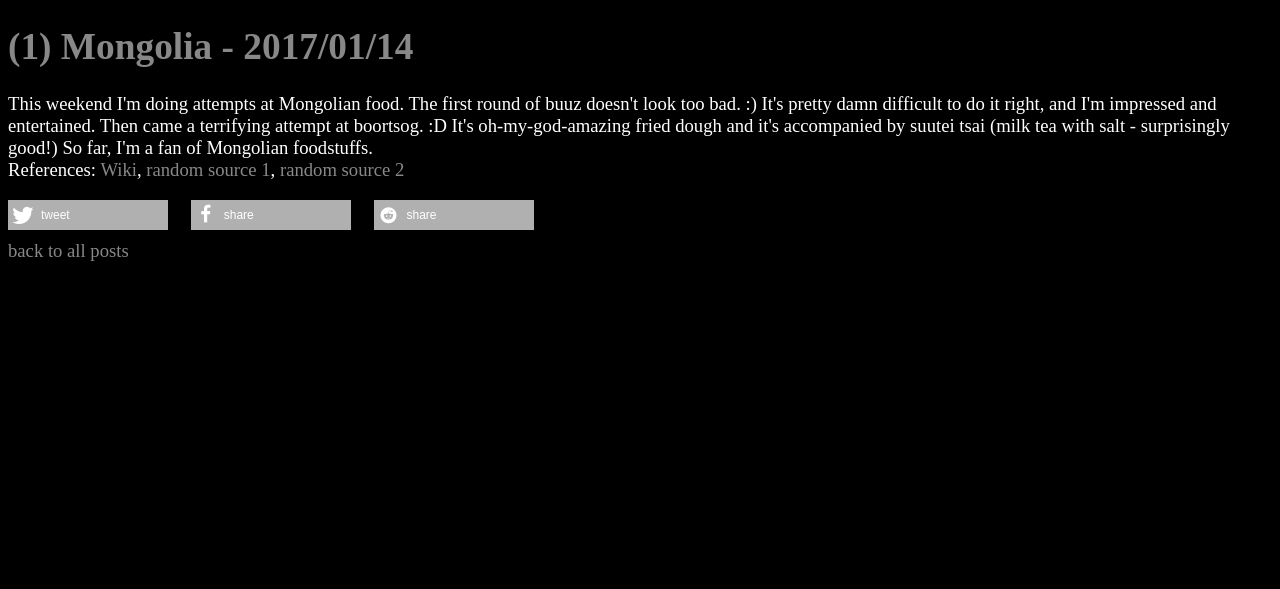
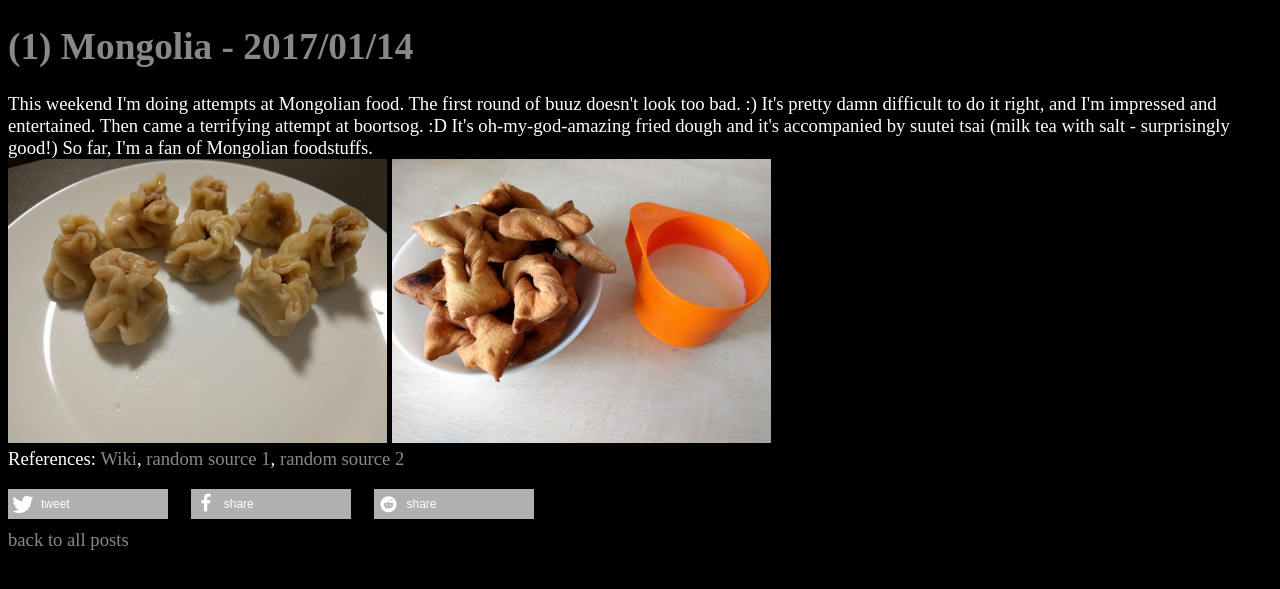
Before and after one commit to Shaidil/shaidil.github.io, a Jekyll site: the page built from _posts/cooking/2017-01-14-cooking-stuff.html, in a window 1280 px wide. Shown: the top 589 px of the page. Built offline with Jekyll 4.4.1, drawn with Linux system fonts in a browser that asks for light colours; nearby versions of some CDN libraries; some web fonts are replaced.

Commit message:
image example

```diff
--- a/_posts/cooking/2017-01-14-cooking-stuff.html
+++ b/_posts/cooking/2017-01-14-cooking-stuff.html
@@ -3,6 +3,9 @@ title: (1) Mongolia - 2017/01/14
 ---
 <p>
 This weekend I'm doing attempts at Mongolian food. The first round of buuz doesn't look too bad. :) It's pretty damn difficult to do it right, and I'm impressed and entertained. Then came a terrifying attempt at boortsog. :D It's oh-my-god-amazing fried dough and it's accompanied by suutei tsai (milk tea with salt - surprisingly good!) So far, I'm a fan of Mongolian foodstuffs.<br>
+<img class="responsive" alt="buuz" src="/images/2017-01-14/mongolian-food-1.jpg" />
+<img class="responsive" alt="bortsoog with suutei tsai" src="/images/2017-01-14/mongolian-food-2.jpg" />
+<br>
 
   References: <a href="https://en.wikipedia.org/wiki/Marshall_Islands">Wiki</a>, <a href="http://www.internationalcuisine.com/category/marshall-islands/">random source 1</a>, <a href="http://www.travelingeast.com/oceania/marshall-islands/marshallese-cuisine/">random source 2</a><br>
 </p>
--- a/stylesheets/turtle-style.css
+++ b/stylesheets/turtle-style.css
@@ -18,3 +18,15 @@ h3 {
 .highlight {
     color: #cc8abc;
 }
+
+img.responsive {
+    width: 100%;
+    height: auto;
+}
+
+@media screen and (min-width: 480px) {
+    img.responsive {
+        width: 30%;
+        height: auto;
+    }
+}
```
Also changed, not shown: images/2017-01-14/mongolian-food-1.jpg (added), images/2017-01-14/mongolian-food-2.jpg (added).
